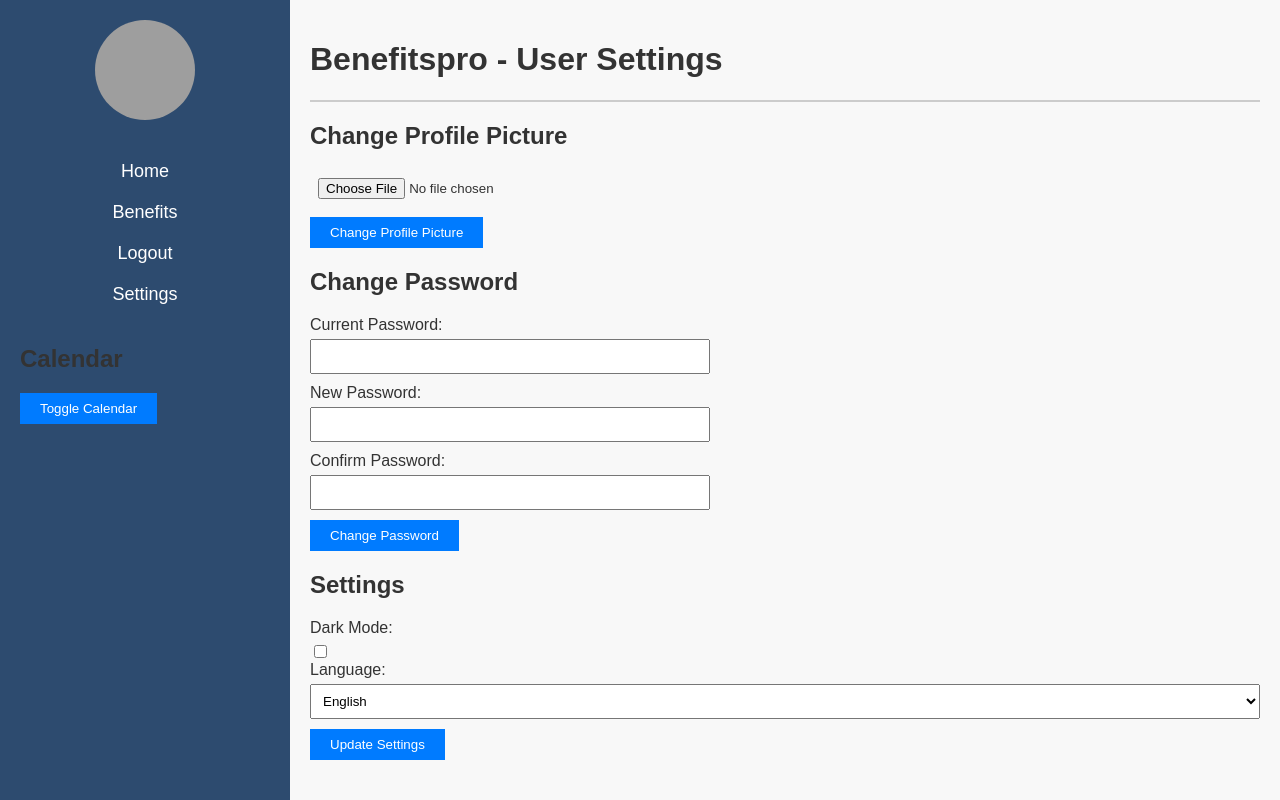
After one commit to veranyagaka/BenefitsPro, a Django app: page /settings/ in a window 1280 px wide. The commit adds this page. Run offline with Django 4.2, Linux system fonts and the light colour scheme; some libraries are stand-ins or nearby versions; grey boxes are pictures that could not be loaded.

Commit message:
added user settings

```diff
--- a/myproject/myapp/templates/sidebar.html
+++ b/myproject/myapp/templates/sidebar.html
@@ -11,6 +11,8 @@
           <li><a href="{% url 'profile_view' %}">Home</a></li>
           <li><a href="{% url 'benefits' %}">Benefits</a></li>
           <li><a href="{% url 'logout' %}">Logout</a></li>
+          <li><a href="{% url 'settings' %}">Settings</a></li>
+
         </ul>
       </nav>
             <!-- Calendar part -->
--- /dev/null
+++ b/myproject/myapp/templates/user_settings.html
@@ -0,0 +1,50 @@
+<!DOCTYPE html>
+<html lang="en">
+<head>
+    <meta charset="UTF-8">
+    <meta name="viewport" content="width=device-width, initial-scale=1.0">
+    <title>Benefitspro - User Settings</title>
+    {% load static %}
+    <link rel="stylesheet" href="{% static 'user_settings.css' %}">
+</head>
+<body>
+    {% include 'sidebar.html' %}
+    <div class="main-content">
+    <h1>Benefitspro - User Settings</h1>
+    <hr>
+
+    <h2>Change Profile Picture</h2>
+    <form id="change-profile-pic-form">
+        <input type="file" id="profile-pic" accept="image/*" required>
+        <button type="submit">Change Profile Picture</button>
+    </form>
+
+    <h2>Change Password</h2>
+    <form id="change-password-form">
+        <label for="current-password">Current Password:</label>
+        <input type="password" id="current-password" required>
+        <label for="new-password">New Password:</label>
+        <input type="password" id="new-password" required>
+        <label for="confirm-password">Confirm Password:</label>
+        <input type="password" id="confirm-password" required>
+        <button type="submit">Change Password</button>
+    </form>
+
+    <h2>Settings</h2>
+    <form id="user-settings-form">
+        <label for="dark-mode">Dark Mode:</label>
+        <input type="checkbox" id="dark-mode">
+        <label for="language">Language:</label>
+        <select id="language">
+            <option value="en" selected>English</option>
+        </select>
+        <button type="submit">Update Settings</button>
+    </form>
+
+    <script>
+        changeProfilePicture();
+        changePassword();
+        updateSettings();
+    </script>
+</body>
+</html>
```
